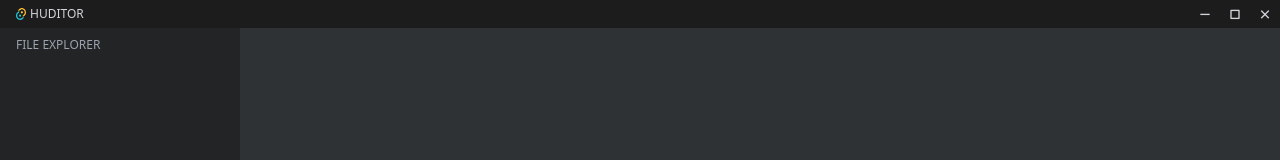
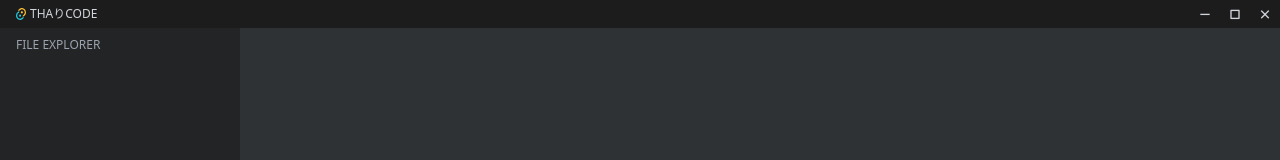
Before and after one commit to ThalisonCosta/tharicode, a React (Vite) app: page / in a window 1280 px wide. Shown: the top 160 px of the page. Built offline with nearby package versions, Linux system fonts and the light colour scheme.

Commit message:
:construction:

```diff
--- a/src-tauri/tauri.conf.json
+++ b/src-tauri/tauri.conf.json
@@ -2,7 +2,7 @@
   "build": {
     "beforeDevCommand": "npm run dev",
     "beforeBuildCommand": "npm run build",
-    "devPath": "http://localhost:1120",
+    "devPath": "http://localhost:1420",
     "distDir": "../dist",
     "withGlobalTauri": true
   },
@@ -21,7 +21,7 @@
     "bundle": {
       "active": true,
       "targets": "all",
-      "identifier": "com.tauri.dev",
+      "identifier": "com.tharicode.dev",
       "icon": [
         "icons/32x32.png",
         "icons/128x128.png",
--- a/src/components/Titlebar.tsx
+++ b/src/components/Titlebar.tsx
@@ -19,7 +19,7 @@ export default function Titlebar() {
   return <div id="titlebar" data-tauri-drag-region>
     <div className="flex items-center gap-1 5 pl-2">
       <img src="/tauri.svg" style={{ width: 10 }} alt="" />
-      <span className="text-xs uppercase">huditor</span>
+      <span className="text-xs uppercase">thaりcode</span>
     </div>
 
     <div className="titlebar-actions">
```
